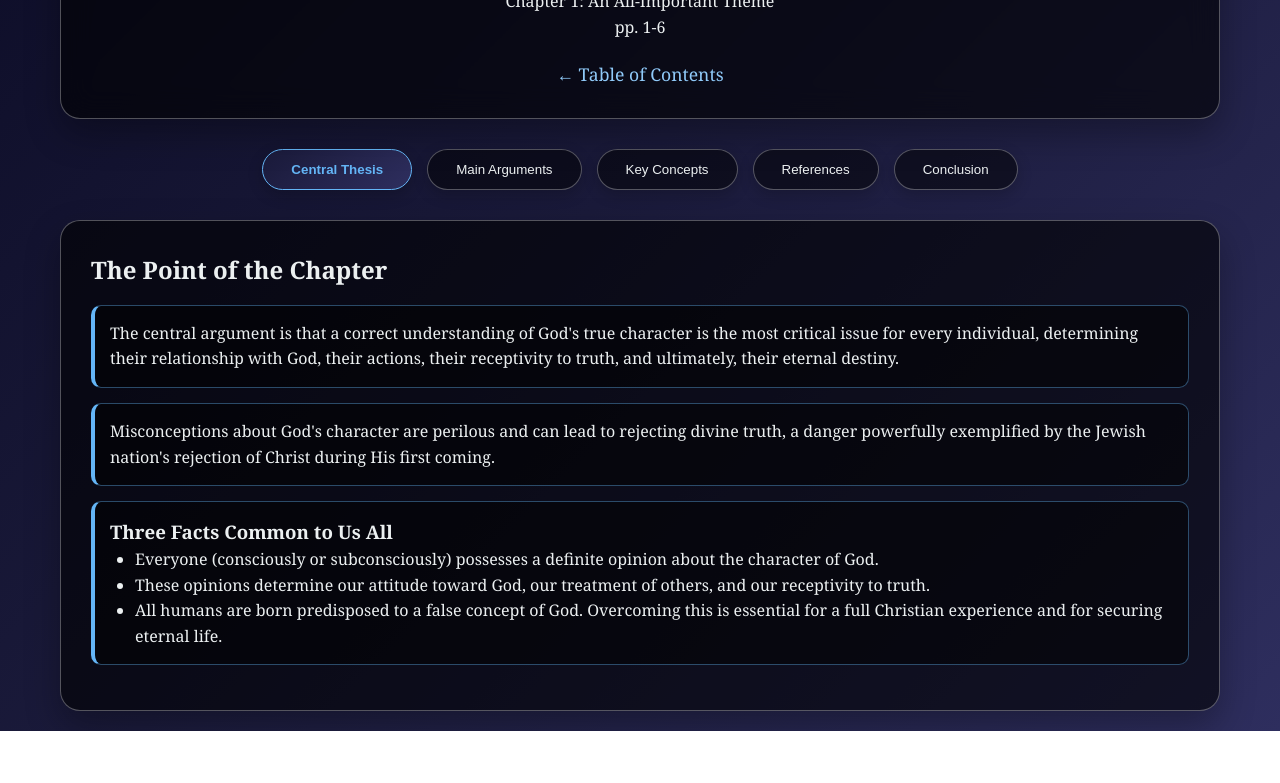
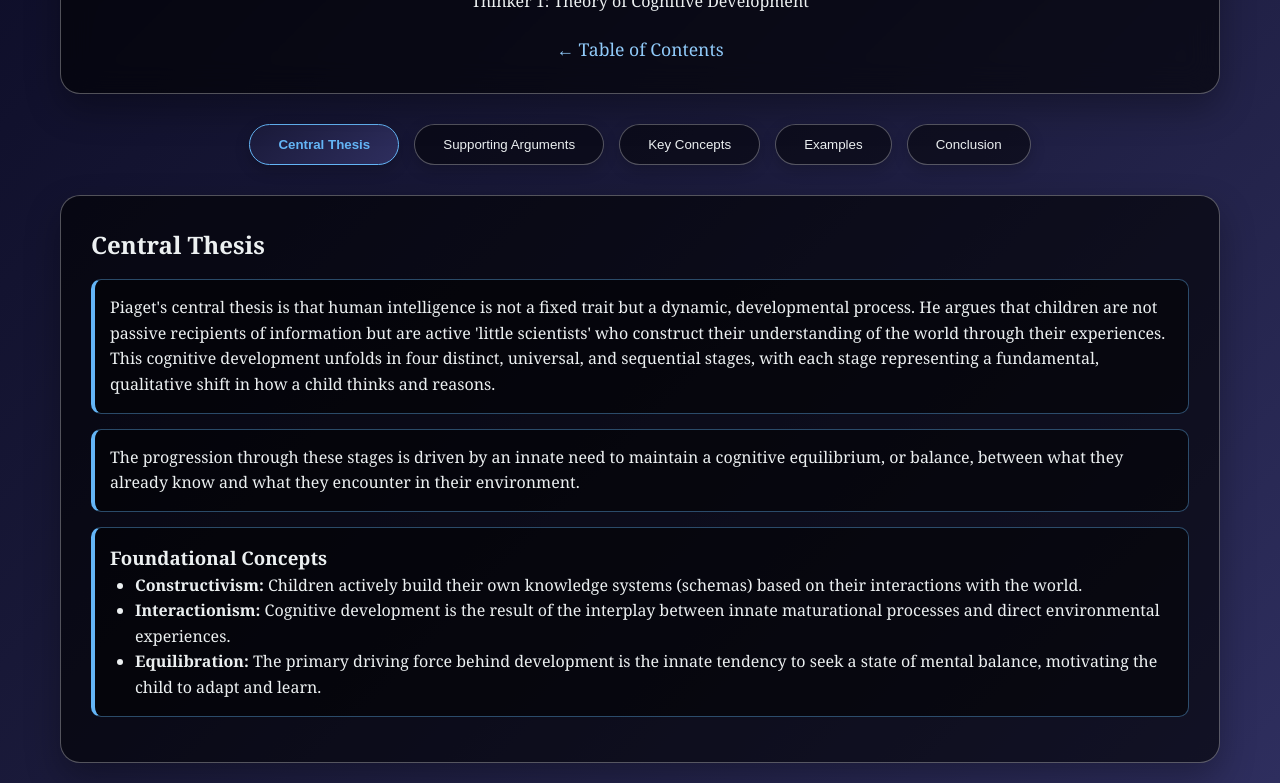
Before and after one commit to ewallt/universal-viewer, a website: page public/viewer.html in a window 1280 px wide. Shown: the part 406-1189 px from the top of the page. Before the commit the page ends 1137 px from the top, so only its background shows below. Drawn offline with Linux system fonts and the light colour scheme.

Commit message:
dynamic title

```diff
--- a/public/data/contents/content1.json
+++ b/public/data/contents/content1.json
@@ -1,32 +1,30 @@
-
-
  {
 
-    "title": "An All-Important Theme",
+  "title": "Theory of Cognitive Development",
 
-    "pageRange": "pp. 1-6",
+  "source": "Jean Piaget",
 
-"heroImage": "https://cdn.midjourney.com/54cea3cc-40af-422d-9368-8f4cdd898d0d/0_3.png",
+  "heroImage": "https://cdn.midjourney.com/b1a6fab6-4aa8-4ad1-99a4-8587022f36e3/0_1.png",
 
   "thesis": {
 
-      "title": "The Point of the Chapter",
+    "title": "Central Thesis",
 
-      "central_thesis": "The central argument is that a correct understanding of God's true character is the most critical issue for every individual, determining their relationship with God, their actions, their receptivity to truth, and ultimately, their eternal destiny.",
+    "central_thesis": "Piaget's central thesis is that human intelligence is not a fixed trait but a dynamic, developmental process. He argues that children are not passive recipients of information but are active 'little scientists' who construct their understanding of the world through their experiences. This cognitive development unfolds in four distinct, universal, and sequential stages, with each stage representing a fundamental, qualitative shift in how a child thinks and reasons.",
 
-      "key_statement": "Misconceptions about God's character are perilous and can lead to rejecting divine truth, a danger powerfully exemplified by the Jewish nation's rejection of Christ during His first coming.",
+    "key_statement": "The progression through these stages is driven by an innate need to maintain a cognitive equilibrium, or balance, between what they already know and what they encounter in their environment.",
 
     "foundational_principles": {
 
-        "title": "Three Facts Common to Us All",
+      "title": "Foundational Concepts",
 
       "points": [
 
-          "Everyone (consciously or subconsciously) possesses a definite opinion about the character of God.",
+        "<strong>Constructivism:</strong> Children actively build their own knowledge systems (schemas) based on their interactions with the world.",
 
-          "These opinions determine our attitude toward God, our treatment of others, and our receptivity to truth.",
+        "<strong>Interactionism:</strong> Cognitive development is the result of the interplay between innate maturational processes and direct environmental experiences.",
 
-          "All humans are born predisposed to a false concept of God. Overcoming this is essential for a full Christian experience and for securing eternal life."
+        "<strong>Equilibration:</strong> The primary driving force behind development is the innate tendency to seek a state of mental balance, motivating the child to adapt and learn."
 
       ]
 
@@ -36,73 +34,37 @@
 
   "arguments": {
 
-      "title": "How the Author Makes His Case",
+    "title": "Supporting Arguments",
 
     "points": [
 
       {
 
-          "title": "Argument 1: The Peril of Ingrained False Concepts",
+        "title": "The Engine of Learning: Adaptation",
 
-          "explanation": "The history of the Jewish nation serves as the primary case study. Their initial popularity with Christ, driven by miracles and prophecy, was ultimately overturned by their deeply ingrained, false expectations of a worldly Messiah—a misunderstanding rooted in a distorted view of God's character.",
+        "explanation": "Piaget asserts that learning is a process of adaptation, where our mental frameworks (schemas) are constantly being refined. This happens through two key mechanisms: <strong>Assimilation</strong>, where we fit new experiences into existing schemas, and <strong>Accommodation</strong>, where we alter existing schemas or create new ones because the new information doesn't fit. This process of accommodation is where true cognitive change occurs.",
 
-          "key_insight": "\"The question of God’s character became the most critical element in the mission of Jesus and the fate of the Jews.\"",
-
-          "quotes": [
-
-            { "type": "scripture", "source": "Daniel 9:24-26", "text": "Christ's appearance was at exactly the time specified in the prophecy, which initially contributed to His popularity." }
-
-          ]
+        "quotes": []
 
       },
 
       {
 
-          "title": "Argument 2: Worldly Expectations vs. Spiritual Truth",
+        "title": "The Driving Force: Equilibration",
 
-          "explanation": "At the Sermon on the Mount, the people hoped for announcements of worldly greatness—dominion over Romans, riches, and national glory. This revealed their concept of God as a deity of power and force. Christ’s sermon was a direct attempt to undo this \"false education\" and reveal the true spiritual nature of His kingdom and His character.",
+        "explanation": "The motivation for learning comes from a drive toward cognitive balance. The process is a cycle: a child starts in <strong>Equilibrium</strong>, where their schemas can explain their world. They encounter a new situation that causes <strong>Disequilibrium</strong> (cognitive discomfort). To resolve this, they adapt through assimilation and accommodation, a process called <strong>Equilibration</strong>, until a new, more stable state of equilibrium is reached.",
 
-          "key_insight": "",
-
-          "quotes": [
-
-            { "type": "quote", "source": "The Desire of Ages, p. 299", "text": "\"Christ disappointed the hope of worldly greatness. In the Sermon on the Mount He sought to undo the work that had been wrought by false education, and to give His hearers a right conception of His kingdom and of His own character.\"" }
-
-          ]
+        "quotes": []
 
       },
 
       {
 
-          "title": "Argument 3: A Misunderstood Climax",
+        "title": "The Developmental Path: The Four Stages",
 
-          "explanation": "The miracle of feeding the five thousand intensified their conviction that Christ was the Deliverer who would fulfill their worldly ambitions. They tried to make Him king by force, operating under the assumption that anyone with such power would use it for self-exaltation. They could not comprehend Christ’s character, which was rooted in universal love.",
+        "explanation": "The outcome of these processes is a progression through four discrete stages of cognitive ability: Sensorimotor, Preoperational, Concrete Operational, and Formal Operational. Each stage builds on the last and represents a wholesale, qualitative change in the way a child can think and reason about the world. The sequence is universal and invariant.",
 
-          "key_insight": "",
-
-          "quotes": [
-
-            { "type": "scripture", "source": "John 6:14", "text": "After the miracle, the people declared, \"This is of a truth that Prophet that should come into the world,\" confirming their conviction based on the miracle." },
-
-            { "type": "quote", "source": "The Desire of Ages, p. 377-378", "text": "\"...they agree to take Him by force, and proclaim Him the king of Israel.\"" }
-
-          ]
-
-        },
-
-        {
-
-          "title": "Argument 4: The Tragic Consequence of Rejection",
-
-          "explanation": "When the multitude fully realized that Christ would not use His power to secure their political freedom from the Romans, they abandoned Him. Their deep-seated misunderstanding of God's character led them to feel betrayed and seek His crucifixion.",
-
-          "key_insight": "",
-
-          "quotes": [
-
-            { "type": "warning", "source": "The Desire of Ages, p. 391", "text": "The Final Turning Point: \"If He would not devote His power and influence to obtaining their freedom from the Romans, they would have nothing to do with Him.\"" }
-
-          ]
+        "quotes": []
 
       }
 
@@ -112,45 +74,107 @@
 
   "concepts": {
 
-      "title": "Key Terminology & Concepts",
+    "title": "Key Concepts",
 
     "points": [
 
-        { "title": "Character of God", "definition": "The central theme, presented as the most critical element influencing one's spiritual understanding, relationship with God, and ultimate destiny." },
+      {
 
-        { "title": "False Concept of God", "definition": "An erroneous understanding of God's nature, attributes, and methods of operation, posited as an innate human predisposition." },
+        "title": "Schema",
 
-        { "title": "True Knowledge of God", "definition": "Portrayed as essential for a complete Christian experience and for attaining eternal life, involving understanding God as He is revealed in Christ." },
+        "definition": "A cognitive framework or concept that helps organize and interpret information. Schemas are the basic units of knowledge."
 
-        { "title": "Worldly Messiah vs. Spiritual Kingdom", "definition": "The core conflict of expectation, contrasting a political, power-based deliverer with Christ's actual mission of inner transformation." }
+      },
+
+      {
+
+        "title": "Adaptation",
+
+        "definition": "The overall process of adjusting to the world, encompassing both assimilation and accommodation."
+
+      },
+
+      {
+
+        "title": "Equilibrium",
+
+        "definition": "A state of cognitive balance where a child's schemas are capable of explaining what they can perceive."
+
+      },
+
+      {
+
+        "title": "Object Permanence",
+
+        "definition": "The realization that things continue to exist even when out of sight. A key achievement of the sensorimotor stage."
+
+      },
+
+      {
+
+        "title": "Egocentrism",
+
+        "definition": "The difficulty in seeing a situation from another person's point of view, characteristic of the preoperational stage."
+
+      },
+
+      {
+
+        "title": "Conservation",
+
+        "definition": "The principle that properties such as mass, volume, and number remain the same despite changes in the forms of objects. A key achievement of the concrete operational stage."
+
+      },
+
+      {
+
+        "title": "Hypothetico-Deductive Reasoning",
+
+        "definition": "The ability to think systematically about all logical possibilities in a problem and test them to arrive at a conclusion; the hallmark of formal operational thought."
+
+      }
 
     ]
 
   },
 
-    "references": {
+  "examples": {
 
-        "title": "Complete Reference Lists",
+    "title": "Examples of Stages & Tasks",
 
-        "scripture": [
+    "points": [
 
-            {"id": "dan9", "text": "Daniel 9:24-26"},
+      {
 
-            {"id": "john614", "text": "John 6:14"},
+        "title": "Example: The Sensorimotor Stage (Birth - 2 years)",
 
-            {"id": "john173", "text": "John 17:3"}
+        "explanation": "<strong>Concept Illustrated:</strong> Object Permanence.<br><br>In the early parts of this stage, an infant acts as if an object that is hidden from view has ceased to exist. By around 8-12 months, they develop object permanence and will search for a hidden toy. However, they demonstrate the 'A-not-B error': After repeatedly finding a toy under blanket 'A', if they then watch you hide it under blanket 'B', they will often still search under blanket 'A', showing their concept of the object is tied to their own actions."
 
-        ],
+      },
 
-        "other": [
+      {
 
-            {"id": "da299", "text": "The Desire of Ages, p. 299"},
+        "title": "Example: The Preoperational Stage (2 - 7 years)",
 
-            {"id": "da377", "text": "The Desire of Ages, p. 377-378"},
+        "explanation": "<strong>Concepts Illustrated:</strong> Egocentrism & Lack of Conservation.<br><br><strong>Three Mountains Task:</strong> A child is asked to describe what a doll across a model of three mountains sees. The preoperational child will describe the scene from their own perspective, unable to mentally adopt the doll's viewpoint.<br><br><strong>Conservation of Liquid:</strong> A child agrees two identical glasses have the same amount of water. When water from one is poured into a taller, thinner glass, they will insist the taller glass has more water, focusing only on the height."
 
-            {"id": "da380", "text": "The Desire of Ages, p. 380"},
+      },
 
-            {"id": "da391", "text": "The Desire of Ages, p. 391"}
+      {
+
+        "title": "Example: The Concrete Operational Stage (7 - 11 years)",
+
+        "explanation": "<strong>Concept Illustrated:</strong> Conservation & Logical Thought.<br><br>When presented with the same Conservation of Liquid task, a child in this stage will correctly state the amount of water is unchanged. They can provide logical reasons like <strong>Identity</strong> ('You didn't add any'), <strong>Compensation</strong> ('It's taller but skinnier'), or <strong>Reversibility</strong> ('If you pour it back, it will be the same'). This demonstrates logical thought, but only about concrete, physical events."
+
+      },
+
+      {
+
+        "title": "Example: The Formal Operational Stage (12+ years)",
+
+        "explanation": "<strong>Concept Illustrated:</strong> Abstract & Hypothetico-Deductive Reasoning.<br><br><strong>The Pendulum Problem:</strong> An individual is asked to determine what factor (string length, weight, drop height, etc.) determines a pendulum's swing speed. A formal operational thinker approaches this systematically. They will form a hypothesis ('Maybe only string length matters'), design an experiment changing only that one variable at a time, and deduce the correct answer. This ability to think about all possibilities and test them logically is the core of this stage."
+
+      }
 
     ]
 
@@ -158,35 +182,21 @@
 
   "conclusion": {
 
-        "title": "Chapter Conclusion & Synthesis",
+    "title": "Conclusion",
 
     "points": [
 
-            { "type": "conclusion", "title": "A Sober Warning from History", "content": "The chapter concludes by powerfully reasserting that the Jewish nation's tragic fate was a direct consequence of their misunderstanding of God's character. This narrative serves as a warning that this is still the most critical issue today." },
+      {
 
-            { "type": "scripture", "title": "The Ultimate Goal - John 17:3", "content": "\"And this is eternal life, that they may know You, the only true God, and Jesus Christ whom You have sent.\"" },
+        "type": "conclusion-box",
 
-            { "type": "thesis", "title": "The Purpose of This Study", "content": "This book is positioned as a direct aid in the vital pursuit of knowing God in the vital pursuit of knowing God, appealing for earnest and prayerful study to gain a true understanding of His character." }
+        "title": "Synthesis & Impact",
+
+        "content": "Piaget's theory provides a comprehensive framework for understanding how a child's mind develops. It revolutionized developmental psychology by portraying children as active constructors of their own reality. While some specifics have been challenged, his core idea that children think differently from adults and that learning is an active, constructive process remains profoundly influential in the fields of psychology and education today."
+
+      }
 
     ]
-
-    },
-
-    "referenceData": {
-
-      "dan9": { "title": "Daniel 9:24-26", "content": "<div class=\"verse-text\">\"Seventy weeks are determined for your people and for your holy city, to finish the transgression, to make an end of sins, to make reconciliation for iniquity, to bring in everlasting righteousness, to seal up vision and prophecy, and to anoint the Most Holy. Know therefore and understand, that from the going forth of the command to restore and build Jerusalem until Messiah the Prince, there shall be seven weeks and sixty-two weeks; the street shall be built again, and the wall, even in troublesome times. And after the sixty-two weeks Messiah shall be cut off, but not for Himself; and the people of the prince who is to come shall destroy the city and the sanctuary.\"</div>" },
-
-      "john614": { "title": "John 6:14", "content": "<div class=\"verse-text\">\"Then those men, when they had seen the miracle that Jesus did, said, This is of a truth that prophet that should come into the world.\"</div>" },
-
-      "john173": { "title": "John 17:3", "content": "<div class=\"verse-text\">\"And this is eternal life, that they might know thee the only true God, and Jesus Christ, whom thou hast sent.\"</div>" },
-
-      "da299": { "title": "The Desire of Ages, p. 299", "content": "<div class=\"verse-text\">\"[The Pharisees]...looked forward to the day when they should have dominion over the hated Romans... The poor peasants and fishermen hoped to hear the assurance that their wretched hovels... were to be exchanged for mansions of plenty... All hearts thrilled with the proud hope that Israel was soon to be honored... and Jerusalem exalted as the head of a universal kingdom... Christ disappointed the hope of worldly greatness. In the Sermon on the Mount He sought to undo the work that had been wrought by false education, and to give His hearers a right conception of His kingdom and of His own character.\"</div>" },
-
-      "da377": { "title": "The Desire of Ages, p. 377-378", "content": "<div class=\"verse-text\">\"...they said one to another, John 6 14 This is of a truth that Prophet that should come into the world. All day the conviction had strengthened... This is He who will make Judea an earthly paradise... He can break the power of the hated Romans... In their enthusiasm the people are ready at once to crown Him king... Consulting together, they agree to take Him by force, and proclaim Him the king of Israel.\"</div>" },
-
-      "da380": { "title": "The Desire of Ages, p. 380", "content": "<div class=\"verse-text\">\"Why did not He who possessed such power reveal himself in His true character, and make their way less painful?\"</div>" },
-
-      "da391": { "title": "The Desire of Ages, p. 391", "content": "<div class=\"verse-text\">\"If He would not devote His power and influence to obtaining their freedom from the Romans, they would have nothing to do with Him.\"</div>" }
 
   }
 
--- a/public/data/schema.json
+++ b/public/data/schema.json
@@ -1,28 +1,25 @@
 {
-  "projectName": "Behold Your God",
-  "entryLabel": "Chapter",
-
+  "projectName": "Influential Thinkers",
+  "entryLabel": "Thinker",
   "defaultSections": [
     "thesis",
     "arguments",
     "concepts",
-    "references",
+    "examples",
     "conclusion"
   ],
-
   "sectionLabels": {
-    "thesis":     "Central Thesis",
-    "arguments":  "Main Arguments",
-    "concepts":   "Key Concepts",
-    "references": "References",
+    "thesis": "Central Thesis",
+    "arguments": "Supporting Arguments",
+    "concepts": "Key Concepts",
+    "examples": "Examples",
     "conclusion": "Conclusion"
   },
-
   "sectionRenderers": {
-    "thesis":     "renderer-thesis",
-    "arguments":  "renderer-points-list",
-    "concepts":   "renderer-definitions-list",
-    "references": "renderer-list-detail",
+    "thesis": "renderer-thesis",
+    "arguments": "renderer-points-list",
+    "concepts": "renderer-definitions-list",
+    "examples": "renderer-points-list",
     "conclusion": "renderer-conclusion-list"
   }
 }
--- a/public/viewer.html
+++ b/public/viewer.html
@@ -3,7 +3,7 @@
 <head>
   <meta charset="UTF-8" />
   <meta name="viewport" content="width=device-width, initial-scale=1.0" />
-  <title>Behold Your God — Viewer</title>
+  <title>Viewer</title>
 
   <!-- ---------- minimal fallback palette (overridden by themes.json) ---------- -->
   <style>
@@ -216,6 +216,7 @@
       });
 
       document.title=`${schema.projectName} — ${schema.entryLabel} ${num}`;
+      document.querySelector('title').textContent = `${schema.projectName} — Viewer`;
       document.querySelector('.book-title').textContent=schema.projectName;
       document.querySelector('.chapter-info').textContent=
         `${schema.entryLabel} ${num}: ${entry.title}`;
```
Also changed, not shown: public/data/contents/content2.json (+163 -75 lines). Lines whose indentation alone changed are shown as unchanged.
